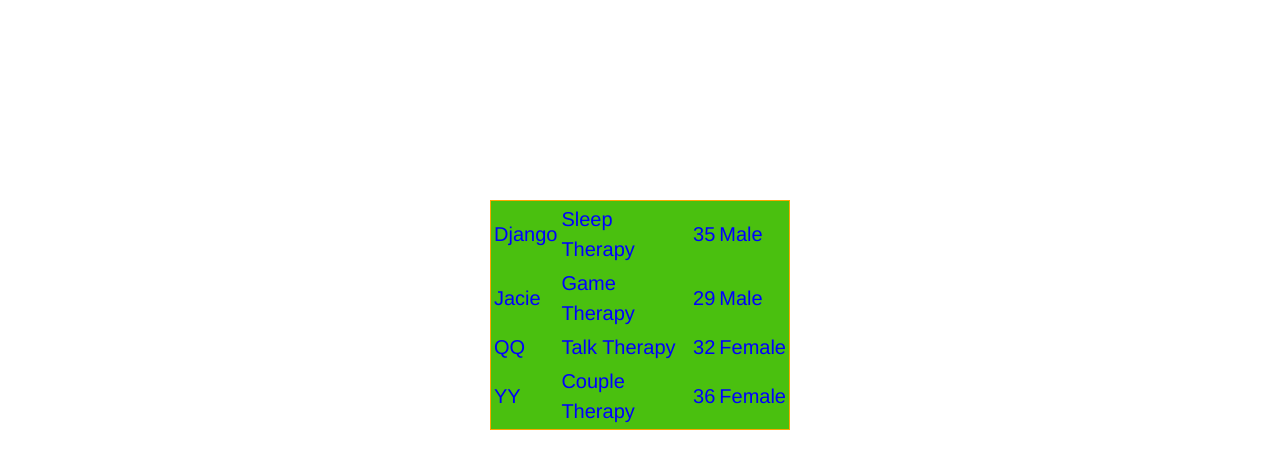
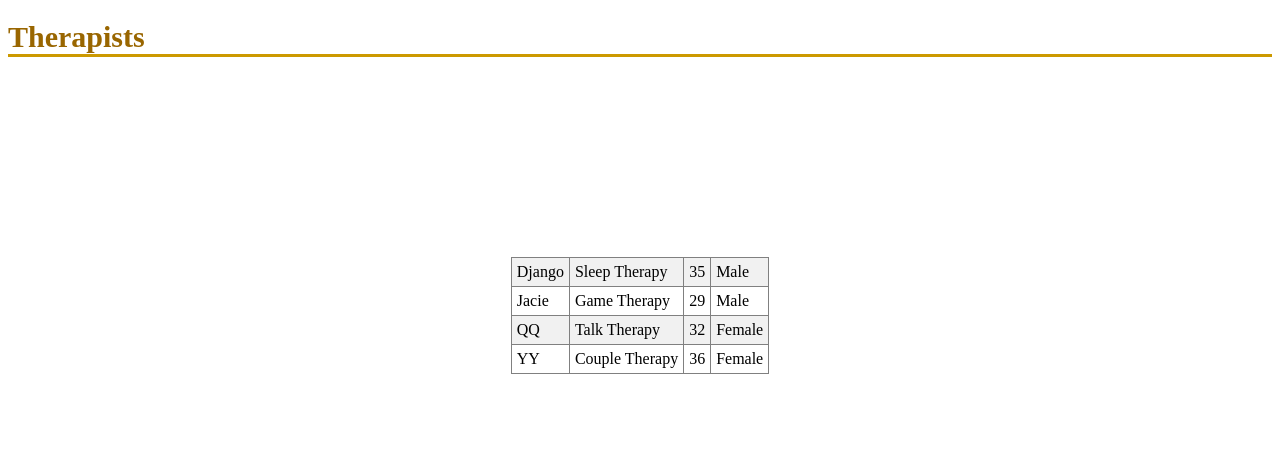
Before and after one commit to wernerchao/JS-Test, a plain HTML site: page ProductProject.html in a window 1280 px wide. Drawn offline with Linux system fonts and the light colour scheme.

Commit message:
More Updates

```diff
--- a/ProductProject.html
+++ b/ProductProject.html
@@ -2,13 +2,13 @@
 <html>
     <head>
         <meta name="viewport" content="width=device-width, initial-scale=1.0">
-        <link rel="stylesheet" type="text/css" href="mysyle.css">
+        <link rel="stylesheet" type="text/css" href="productProjectStyle.css">
     </head>
     <body>
 
-        <div class="center welcome">
-            <div id="list" class="ghost"></div>
-        </div>
+        <h1>Therapists</h1>
+            <div id="list"></div>
+
             <script>
 
 
--- /dev/null
+++ b/productProjectStyle.css
@@ -0,0 +1,18 @@
+h1 {
+    border-bottom: 3px solid #cc9900;
+    color: #996600;
+    font-size: 30px;
+}
+table, td  {
+    border: 1px solid grey;
+    border-collapse: collapse;
+    padding: 5px;
+    margin: auto;
+    margin-top: 200px;
+}
+table tr:nth-child(odd)	{
+    background-color: #f1f1f1;
+}
+table tr:nth-child(even) {
+    background-color: #ffffff;
+}
```
